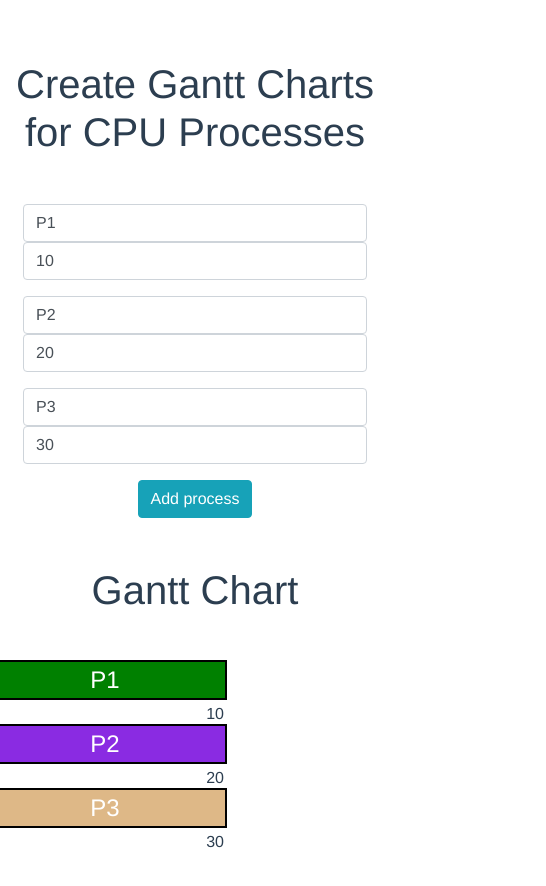
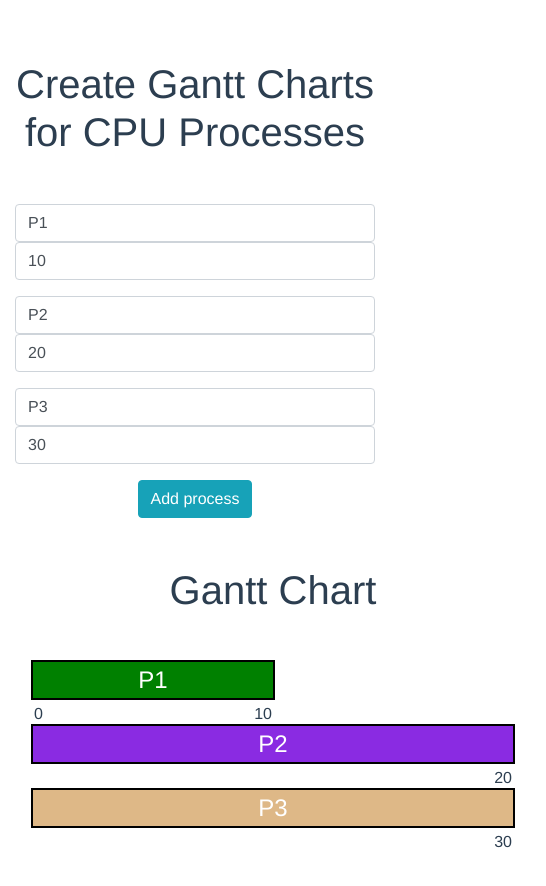
Before and after one commit to ikiranis/gantt, a Vue app: page / in a window 390 px wide. Shown: the top 886 px of the page, 546 px wide, since content can reach past the window. Built offline with nearby package versions, Linux system fonts and the light colour scheme.

Commit message:
Fix responsive

```diff
--- a/src/App.vue
+++ b/src/App.vue
@@ -1,5 +1,5 @@
 <template>
-  <div id="app" class="container">
+  <div id="app" class="container-fluid">
     <h1>Create Gantt Charts for CPU Processes</h1>
 
     <div class="row mt-5">
--- a/src/components/Gantt.vue
+++ b/src/components/Gantt.vue
@@ -1,12 +1,12 @@
 <template>
-    <div>
+    <div class="px-5">
         <h1>Gantt Chart</h1>
 
         <div class="row mt-5">
             <div v-for="(process, index) in processes">
                 <div class="text-white processBlock"
                       :style="'width: '+ calculateProcessTime(index)
-                      + 'em; background-color: ' + getColor(process.name)">
+                      + 'em; background-color: ' + getProcessColor(process.name)">
                     {{ process.name }}
                 </div>
 
@@ -87,14 +87,22 @@
             },
 
 			calculateProcessTime(index) {
+				let lastProcess = this.processes[this.processes.length-1]
+                let ratio = 1
+
 				if (index === 0) {
 					return this.processes[index].timeEnd
 				}
 
-				return this.processes[index].timeEnd - this.processes[index-1].timeEnd
+				if (lastProcess.timeEnd > 40) {
+					ratio = parseInt(lastProcess.timeEnd / 45) + 1
+                    console.log(ratio)
+                }
+
+				return ((this.processes[index].timeEnd - this.processes[index-1].timeEnd) * 2) / ratio
 			},
 
-            getColor(processName) {
+            getProcessColor(processName) {
 				let found = this.processColors.find(item => {
 					return item.name === processName
                 })
--- a/src/components/Processes.vue
+++ b/src/components/Processes.vue
@@ -1,5 +1,5 @@
 <template>
-    <div>
+    <div class="container col-lg-6">
         <div v-for="process in processes">
             <div class="form-group row">
                 <div class="col-lg-8">
```
